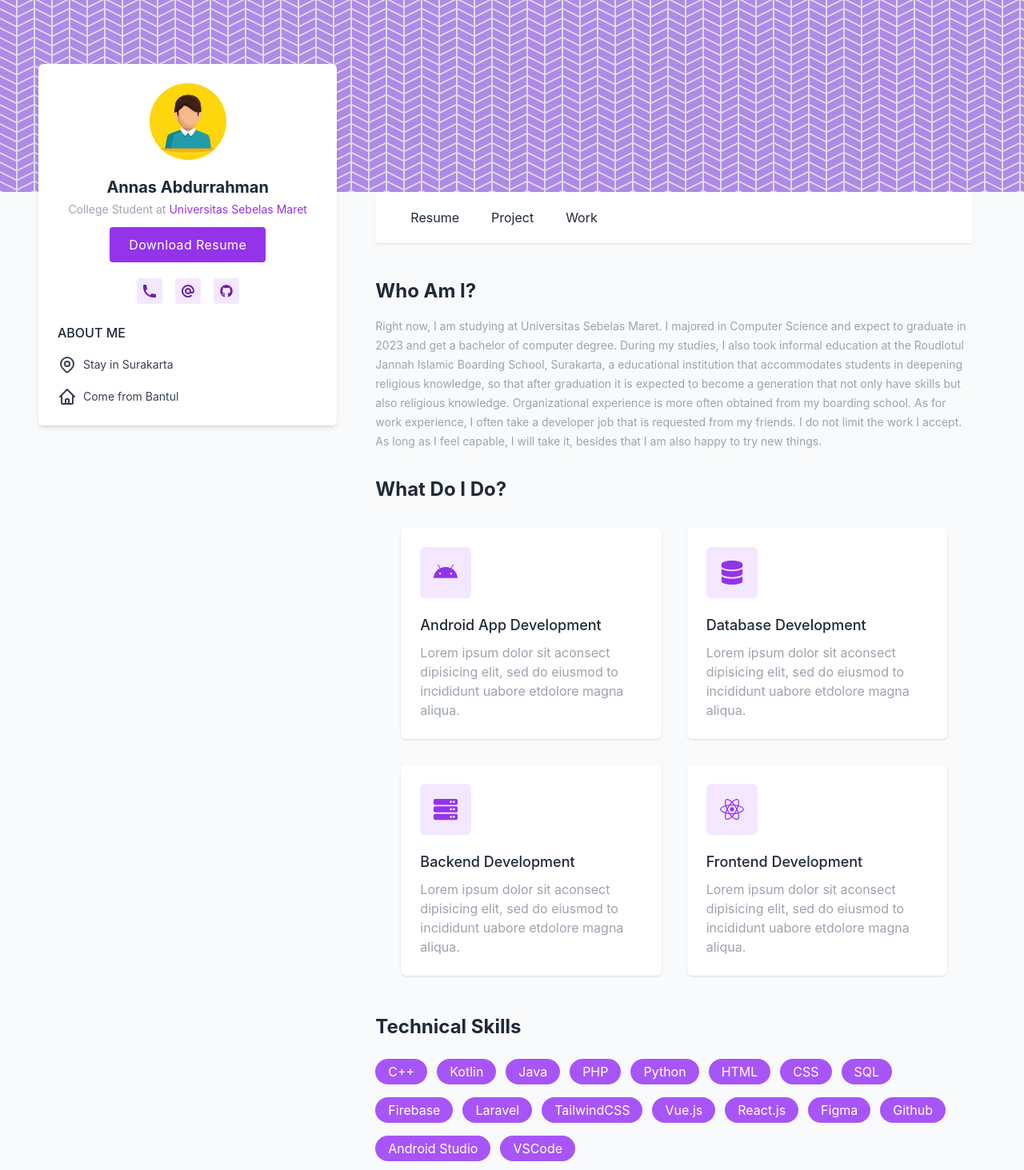
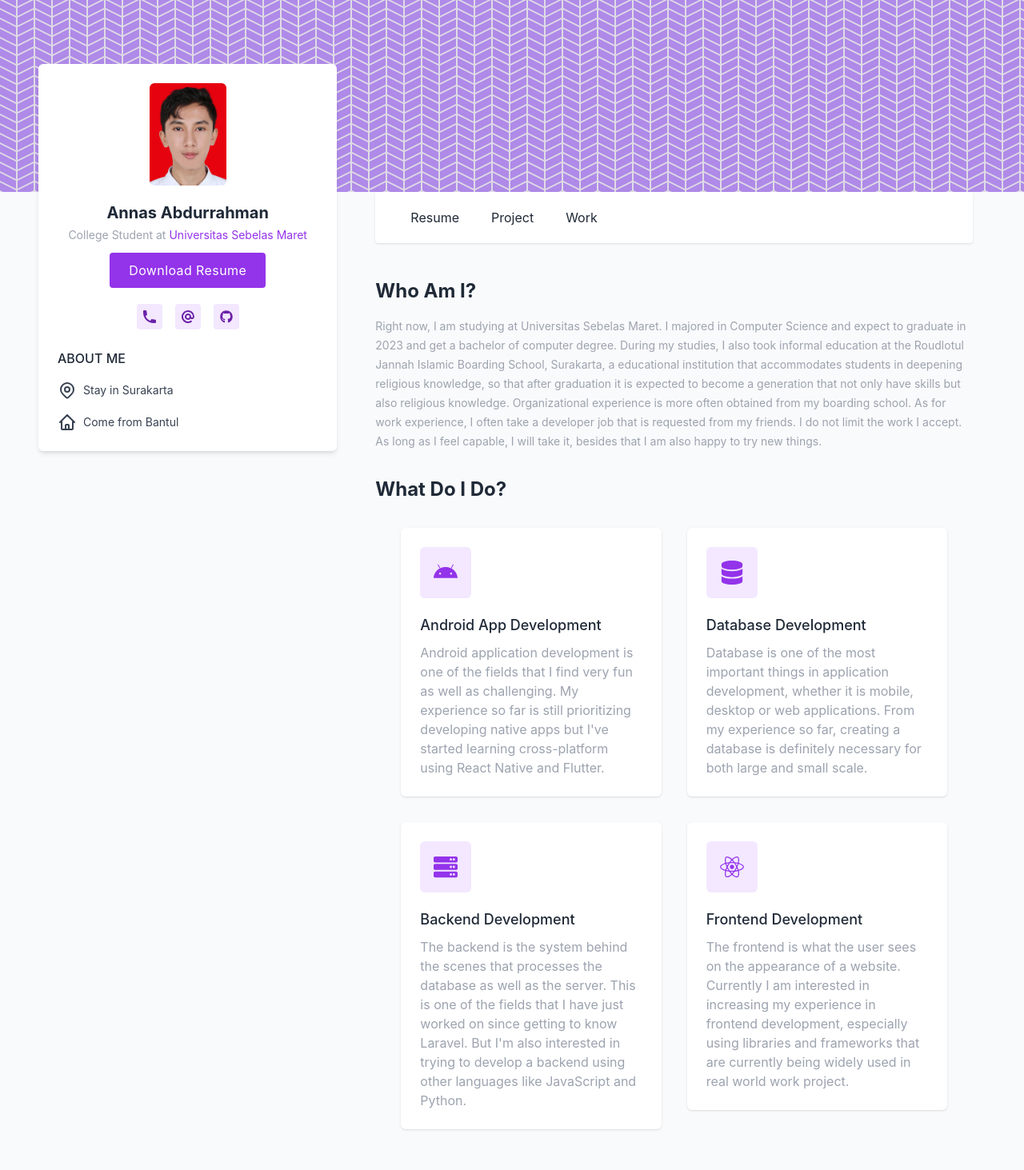
Before and after one commit to annasabdurrahman354/Resume-Website, a React (Create React App) app: page / in a window 1280 px wide. Shown: the top 1463 px of the page at 80% size. Built offline with nearby package versions, Linux system fonts and the light colour scheme.

Commit message:
Adding Field Description and changing data

```diff
--- a/src/components/Profile.js
+++ b/src/components/Profile.js
@@ -8,8 +8,8 @@ const Profile = () => {
     return (
         <div className="w-full lg:w-1/3 ">
         <aside className="sticky top-0 bg-white md:mx-8 lg:mx-4 mb-8 p-6 shadow-md rounded-md -mt-40">
-          <div className="w-24 h-24 rounded-md overflow-hidden mx-auto mb-5">
-            <img src={logo} alt="Annas Abdurrahman" className="w-full rounded-full" />
+          <div className="w-24 h-32 rounded-md overflow-hidden mx-auto mb-5">
+            <img src={logo} alt="Annas Abdurrahman" className="w-full rounded h-full" />
           </div>
           <div className="text-center">
             <h1 className="text-xl text-gray-800 font-bold mb-1">Annas Abdurrahman</h1>
--- a/src/pages/section/Do.js
+++ b/src/pages/section/Do.js
@@ -11,7 +11,7 @@ const Do = () => {
                 <svg aria-hidden="true" focusable="false" data-prefix="fab" data-icon="android" height="1em" width="1em" class="svg-inline--fa fa-android fa-w-18" role="img" xmlns="http://www.w3.org/2000/svg" viewBox="0 0 576 512"><path fill="currentColor" d="M420.55,301.93a24,24,0,1,1,24-24,24,24,0,0,1-24,24m-265.1,0a24,24,0,1,1,24-24,24,24,0,0,1-24,24m273.7-144.48,47.94-83a10,10,0,1,0-17.27-10h0l-48.54,84.07a301.25,301.25,0,0,0-246.56,0L116.18,64.45a10,10,0,1,0-17.27,10h0l47.94,83C64.53,202.22,8.24,285.55,0,384H576c-8.24-98.45-64.54-181.78-146.85-226.55"></path></svg>
               </div>
               <h3 className="text-lg font-medium text-gray-800 mb-2">Android App Development</h3>
-              <p className="text-gray-400">Lorem ipsum dolor sit aconsect dipisicing elit, sed do eiusmod to incididunt uabore etdolore magna aliqua.</p>
+              <p className="text-gray-400">Android application development is one of the fields that I find very fun as well as challenging. My experience so far is still prioritizing developing native apps but I've started learning cross-platform using React Native and Flutter.</p>
             </div>
           </div>
 
@@ -21,7 +21,7 @@ const Do = () => {
                 <svg aria-hidden="true" focusable="false" strokeWidth={0} height="1em" width="1em" data-prefix="fas" data-icon="database" class="svg-inline--fa fa-database fa-w-14" role="img" xmlns="http://www.w3.org/2000/svg" viewBox="0 0 448 512"><path fill="currentColor" d="M448 73.143v45.714C448 159.143 347.667 192 224 192S0 159.143 0 118.857V73.143C0 32.857 100.333 0 224 0s224 32.857 224 73.143zM448 176v102.857C448 319.143 347.667 352 224 352S0 319.143 0 278.857V176c48.125 33.143 136.208 48.572 224 48.572S399.874 209.143 448 176zm0 160v102.857C448 479.143 347.667 512 224 512S0 479.143 0 438.857V336c48.125 33.143 136.208 48.572 224 48.572S399.874 369.143 448 336z"></path></svg>
               </div>
               <h3 className="text-lg font-medium text-gray-800 mb-2">Database Development</h3>
-              <p className="text-gray-400">Lorem ipsum dolor sit aconsect dipisicing elit, sed do eiusmod to incididunt uabore etdolore magna aliqua.</p>
+              <p className="text-gray-400">Database is one of the most important things in application development, whether it is mobile, desktop or web applications. From my experience so far, creating a database is definitely necessary for both large and small scale.</p>
             </div>
           </div>
 
@@ -31,7 +31,7 @@ const Do = () => {
                 <svg aria-hidden="true" focusable="false" data-prefix="fas" data-icon="server" strokeWidth={0} height="1em" width="1em" class="svg-inline--fa fa-server fa-w-16" role="img" xmlns="http://www.w3.org/2000/svg" viewBox="0 0 512 512"><path fill="currentColor" d="M480 160H32c-17.673 0-32-14.327-32-32V64c0-17.673 14.327-32 32-32h448c17.673 0 32 14.327 32 32v64c0 17.673-14.327 32-32 32zm-48-88c-13.255 0-24 10.745-24 24s10.745 24 24 24 24-10.745 24-24-10.745-24-24-24zm-64 0c-13.255 0-24 10.745-24 24s10.745 24 24 24 24-10.745 24-24-10.745-24-24-24zm112 248H32c-17.673 0-32-14.327-32-32v-64c0-17.673 14.327-32 32-32h448c17.673 0 32 14.327 32 32v64c0 17.673-14.327 32-32 32zm-48-88c-13.255 0-24 10.745-24 24s10.745 24 24 24 24-10.745 24-24-10.745-24-24-24zm-64 0c-13.255 0-24 10.745-24 24s10.745 24 24 24 24-10.745 24-24-10.745-24-24-24zm112 248H32c-17.673 0-32-14.327-32-32v-64c0-17.673 14.327-32 32-32h448c17.673 0 32 14.327 32 32v64c0 17.673-14.327 32-32 32zm-48-88c-13.255 0-24 10.745-24 24s10.745 24 24 24 24-10.745 24-24-10.745-24-24-24zm-64 0c-13.255 0-24 10.745-24 24s10.745 24 24 24 24-10.745 24-24-10.745-24-24-24z"></path></svg>
               </div>
               <h3 className="text-lg font-medium text-gray-800 mb-2">Backend Development</h3>
-              <p className="text-gray-400">Lorem ipsum dolor sit aconsect dipisicing elit, sed do eiusmod to incididunt uabore etdolore magna aliqua.</p>
+              <p className="text-gray-400">The backend is the system behind the scenes that processes the database as well as the server. This is one of the fields that I have just worked on since getting to know Laravel. But I'm also interested in trying to develop a backend using other languages like JavaScript and Python.</p>
             </div>
           </div>
 
@@ -43,7 +43,7 @@ const Do = () => {
                 </svg>
               </div>
               <h3 className="text-lg font-medium text-gray-800 mb-2">Frontend Development</h3>
-              <p className="text-gray-400">Lorem ipsum dolor sit aconsect dipisicing elit, sed do eiusmod to incididunt uabore etdolore magna aliqua.</p>
+              <p className="text-gray-400">The frontend is what the user sees on the appearance of a website. Currently I am interested in increasing my experience in frontend development, especially using libraries and frameworks that are currently being widely used in real world work project.</p>
             </div>
           </div>
 
```
Also changed, not shown: src/assets/profile.jpg, 1 other file (tests, documents, lock files or other folders).
